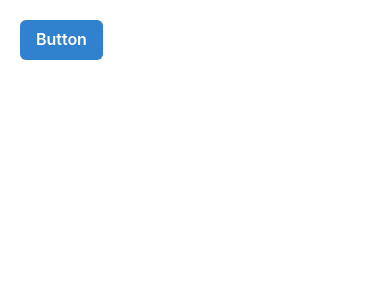
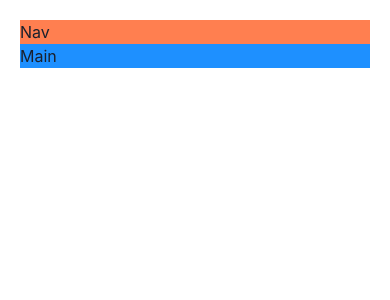
Before and after one commit to fab-devtag/video-games, a React (Vite) app: page / in a window 390 px wide. Shown: the top 300 px of the page. Built offline with nearby package versions, Linux system fonts and the light colour scheme.

Commit message:
build a responsive layout

```diff
--- a/src-game/App.tsx
+++ b/src-game/App.tsx
@@ -1,8 +1,27 @@
 import React from 'react';
-import { Button, ButtonGroup } from '@chakra-ui/react';
+import { Grid, GridItem, Show } from '@chakra-ui/react';
 
 const App = () => {
-	return <Button colorScheme="blue">Button</Button>;
+	return (
+		<Grid
+			templateAreas={{
+				base: `'nav' 'main'`,
+				lg: `'nav nav' 'aside main'`,
+			}}
+		>
+			<GridItem area="nav" bg="coral">
+				Nav
+			</GridItem>
+			<Show above="lg">
+				<GridItem area="aside" bg="gold">
+					Aside
+				</GridItem>
+			</Show>
+			<GridItem area="main" bg="dodgerblue">
+				Main
+			</GridItem>
+		</Grid>
+	);
 };
 
 export default App;
```
